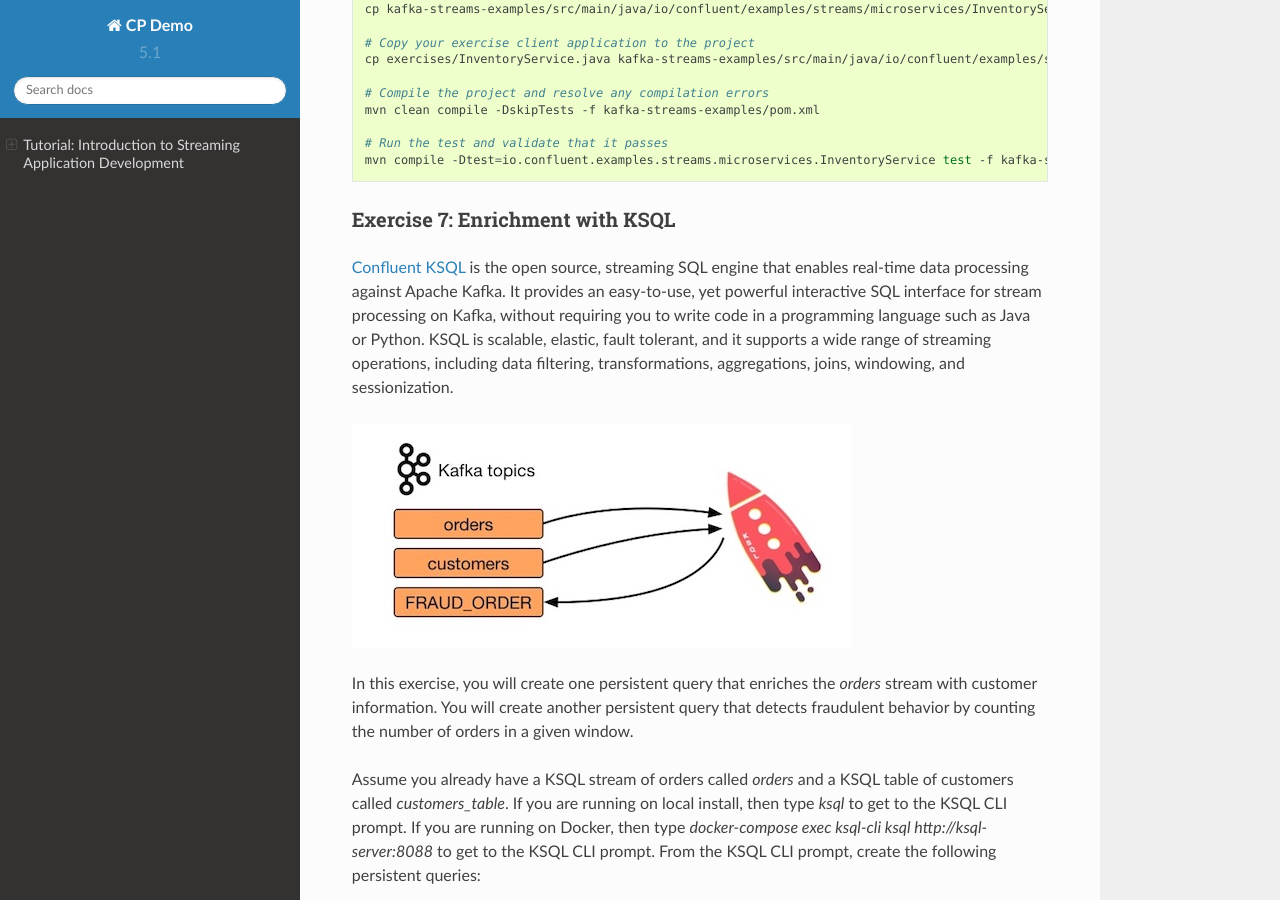
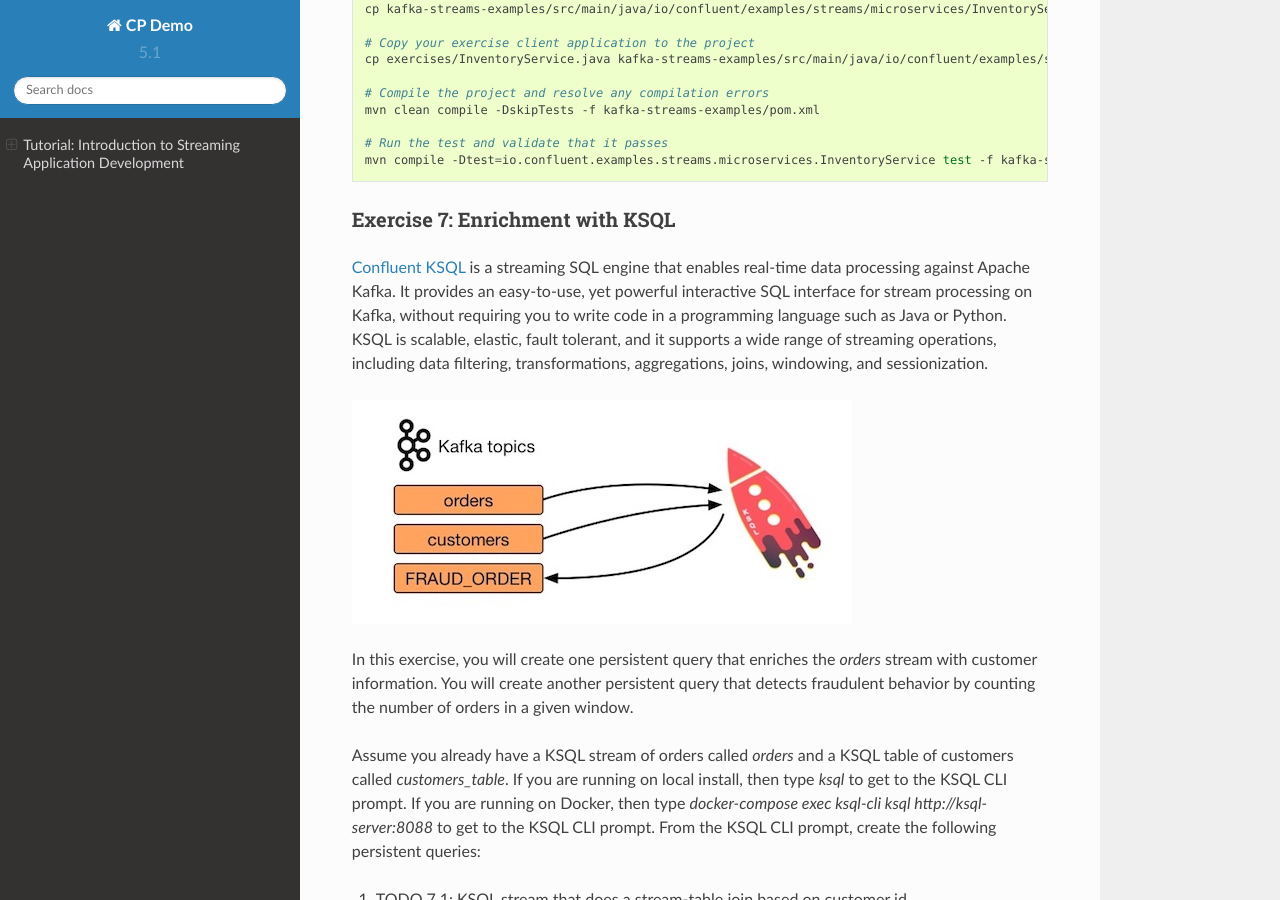
Before and after one commit to confluentinc/examples, a Sphinx documentation site: the page built from microservices-orders/docs/index.rst, in a window 1280 px wide and 900 px high, scrolled down 17724 px. Built offline with Sphinx 7.4.7 and the Read the Docs theme 2.0.0, drawn with Linux system fonts in a browser that asks for light colours; cross-references to code outside the pages are shown as plain code.

Commit message:
DEVX-582: edit verbiage in docs regarding KSQL

```diff
--- a/microservices-orders/docs/index.rst
+++ b/microservices-orders/docs/index.rst
@@ -590,7 +590,7 @@
 Exercise 7: Enrichment with KSQL
 ~~~~~~~~~~~~~~~~~~~~~~~~~~~~~~~~
 
-`Confluent KSQL <https://www.confluent.io/product/ksql/>`__ is the open source, streaming SQL engine that enables real-time data processing against Apache Kafka.
+`Confluent KSQL <https://www.confluent.io/product/ksql/>`__ is a streaming SQL engine that enables real-time data processing against Apache Kafka.
 It provides an easy-to-use, yet powerful interactive SQL interface for stream processing on Kafka, without requiring you to write code in a programming language such as Java or Python.
 KSQL is scalable, elastic, fault tolerant, and it supports a wide range of streaming operations, including data filtering, transformations, aggregations, joins, windowing, and sessionization.
 
```
